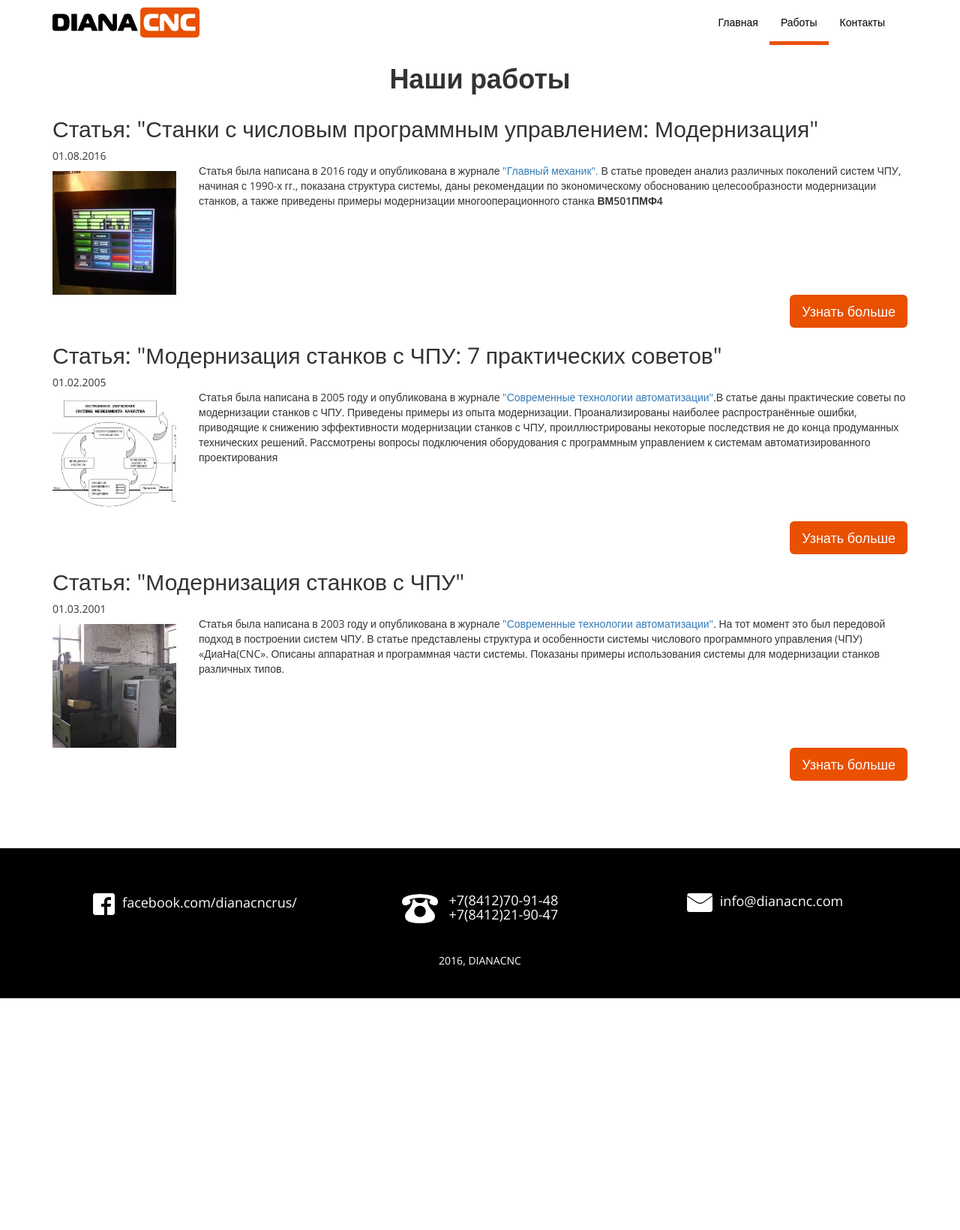
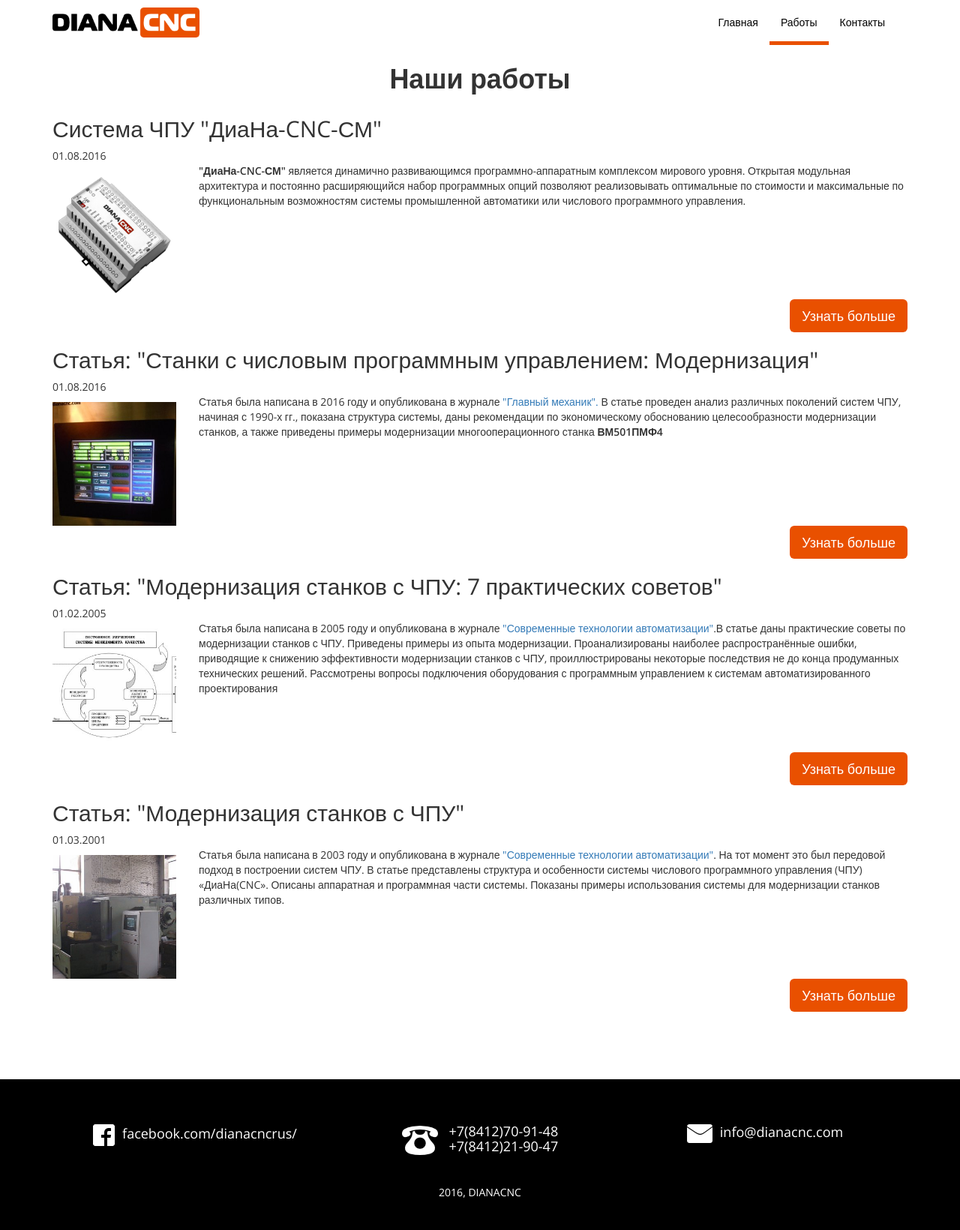
Before and after one commit to dianacnc/dianacnc.github.io, a Jekyll site: the page built from works/index.html, in a window 1280 px wide. Shown: the whole page at 75% size. Built offline with Jekyll 4.4.1, drawn with Linux system fonts in a browser that asks for light colours; nearby versions of some CDN libraries; the list of posts is cut into pages by our own code; before the commit the page ends 1331 px from its top, so only the background shows below that.

Commit message:
Add one controller

```diff
--- a/_posts/2001-03-01-article-upgrade-cnc.md
+++ b/_posts/2001-03-01-article-upgrade-cnc.md
@@ -5,6 +5,7 @@ activeworks: active
 logo: logo.png
 title: "Статья: \"Модернизация станков с ЧПУ\""
 tmb: article-3-2001.jpg
+description: "В статье представлены структура и особенности системы числового программного управления (ЧПУ) «ДиаНа(CNC». Описаны аппаратная и программная части системы. Показаны примеры использования системы для модернизации станков различных типов"
 ---
 <p>Статья была написана в 2003 году и опубликована в журнале <a href="http://www.cta.ru/">"Современные технологии
 автоматизации"</a>. На тот момент это был передовой подход в построении систем ЧПУ.
--- /dev/null
+++ b/_posts/2016-08-01-controllers.md
@@ -0,0 +1,49 @@
+---
+cssname: work
+layout: work
+activeworks: active
+logo: logo.png
+title: "Система ЧПУ \"ДиаНа-CNC-СМ\""
+tmb: cnc-08-2016.png
+description: "Описание современной системы ЧПУ ДиаНа-CNC-СМ"
+---
+<p><strong>"ДиаНа-CNC-СМ"</strong> является динамично развивающимся программно-аппаратным комплексом мирового уровня. Открытая модульная архитектура и постоянно расширяющийся набор программных опций позволяют реализовывать оптимальные по стоимости и максимальные по функциональным возможностям системы промышленной автоматики или числового программного управления.</p>
+<!--content-->
+<p>
+Система числового программного управления "ДиаНа-CNC" является мультипроцессорной системой. Основой архитектуры является промышленный компьютер платформы Raspberry Pi 3, управляющий по внутренней промышленной сети требуемой для конкретной реализации конфигурацией промышленных контроллеров.
+</p>
+<p>
+Линейка промышленных контроллеров по состоянию на 1 августа 2016 года включает девятндцать позиций, реализующих различные комбинации дискретных и аналоговых входов и выходов, выходов и входов индуктосинов и резольверов, входов инкрементальных и абсолютных энкодеров, выходов управления приводами шаговых двигателей. Конструктивные особенности системы ЧПУ позволяют легко и органично интегрировать её в технологическое оборудование любых форм и размеров.
+</p>
+<p>
+Используются 6 формфакторов конструктивного исполнения промышленных контроллеров.<br>
+Контроллеры Формфакторов A и B реализованы в виде пластмассовых боксов с установкой на DIN-рейку с одним номиналом питающего напряжения расширенного диапазона 1:2 18-36 В (по специальному заказу возможно исполнение с диапазоном 1:4 9-36 В).
+</p>
+<p>
+Контроллеры формфакторов C-F (эконом вариант) реализованы в виде открытых печатных плат с установкой на пластмассовые стойки (для формфакторов D-F возможна установка на DIN-рейку). Число и номиналы питающих напряжений зависят от типа промышленного контроллера.
+</p>
+<p>
+Повышенная надёжность системы ЧПУ обеспечивается расширенным диапазоном питающего напряжения промышленных контроллеров формфакторов A и B (18-36 Вольт), полным отсутствием трущихся механических узлов, сокращением до минимума числа разъёмных соединений за счёт широкого использования ПЛИС.
+</p>
+<div class="row">
+  <div class="col-lg-4 col-md-4 col-sm-4">
+    <div class="work-img">
+      <img src="/static/img/works/cnc-08-2016/01.png">
+    </div>
+  </div>
+  <div class="col-lg-8 col-md-8 col-sm-8">
+    <h3><strong class="di-color">PS-16IN-8OUT</strong></h3>
+    <p>Питание: <strong>24В 150 мА</strong><br>
+    Число дискретных входов: <strong>16</strong><br>
+    Число дискретных выходов: <strong>8</strong><br>
+    Управление: <strong>RS-485</strong><br>
+    Число команд: <strong>8</strong><br>
+    Формфактор: <strong>A</strong><br>
+    Назначение: <strong>связь с элементами электроавтоматики станков и систем промышленной автоматизации.</strong><br>
+    <strong>Особенности:</strong><br>
+    <span class="glyphicon glyphicon-chevron-right di-color" aria-hidden="true"></span> дискретные входы разделены на 2 гальванически-развязанных сегмента;<br>
+    <span class="glyphicon glyphicon-chevron-right di-color" aria-hidden="true"></span> дискретные выходы разделены на 2 гальванически-развязанных сегмента;<br>
+    <span class="glyphicon glyphicon-chevron-right di-color" aria-hidden="true"></span> напряжение на дискретном выходе определяется пользователем из диапазона от -60 В до +60 В путём коммутации соответствующего напряжения на один из двух контактов (отдельно для каждого сегмента);<br>
+    <span class="glyphicon glyphicon-chevron-right di-color" aria-hidden="true"></span> повышенная нагрузочная способность дискретных выходов (стандартно 1 А, по заказу до 2-х А), позволяющая без промежуточных реле управлять катушками магнитных пусктелей и исполнительных узлов пневматических и гидравлических систем.</p>
+  </div>
+</div>
--- a/_sass/_define.scss
+++ b/_sass/_define.scss
@@ -18,3 +18,7 @@ a.btn-diana:hover, a.btn-diana:focus  {
   border: none;
   color: #ffffff;
 }
+
+.di-color {
+ color: #e95000;
+}
--- a/docker-compose.yml
+++ b/docker-compose.yml
@@ -11,3 +11,8 @@ services:
       - ./:/app/src
     ports:
       - "4000:4000"
+
+networks:
+  default:
+    external:
+      name: docker-compose
```
Also changed, not shown: _layouts/base.html (+1 -7 lines), _posts/2005-02-01-article-upgrade-cnc-7-advice.md (+1 -0 lines), _posts/2016-08-01-article-upgrade-cnc.md (+1 -0 lines), static/img/works/cnc-08-2016/01.png (added), static/img/works/tmb/cnc-08-2016.png (added).
